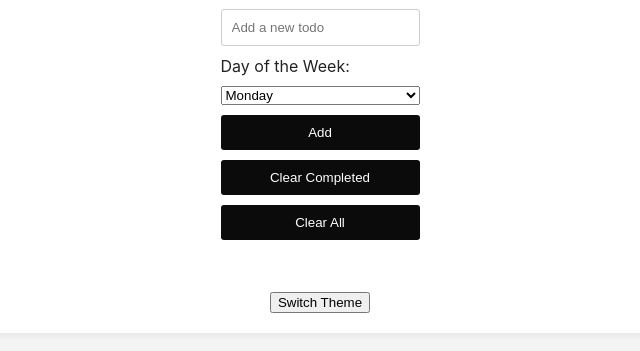
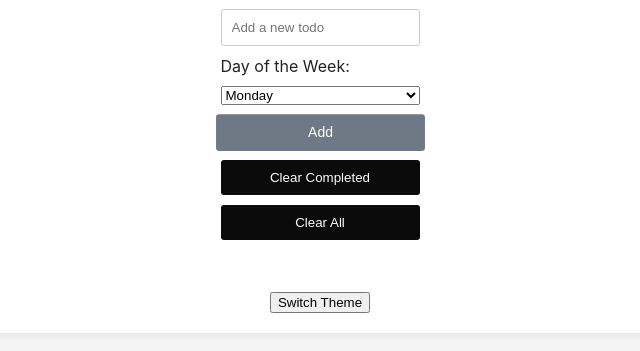
Before and after one commit to Selher/ts-eksamen, a website built with Vite: page index.html in a window 1280 px wide. In both pictures the pointer is over the button "Add". Shown: the part 285-636 px from the top of the page, without its empty margins (320-960 px from the left). Built offline with nearby package versions, Linux system fonts and the light colour scheme.

Commit message:
tilføj hover effekt på knapper

```diff
--- a/src/style.css
+++ b/src/style.css
@@ -125,3 +125,14 @@ h1 {
 .completed {
   text-decoration: line-through;
 }
+
+
+
+
+/* Hover effect for all buttons */
+button:hover {
+  background-color: #6f7985; /* Change color on hover */
+  color: white;
+  transform: scale(1.05); /* Slightly scale the button */
+  transition: transform 0.2s ease, background-color 0.2s ease; /* Smooth transition */
+}
```
